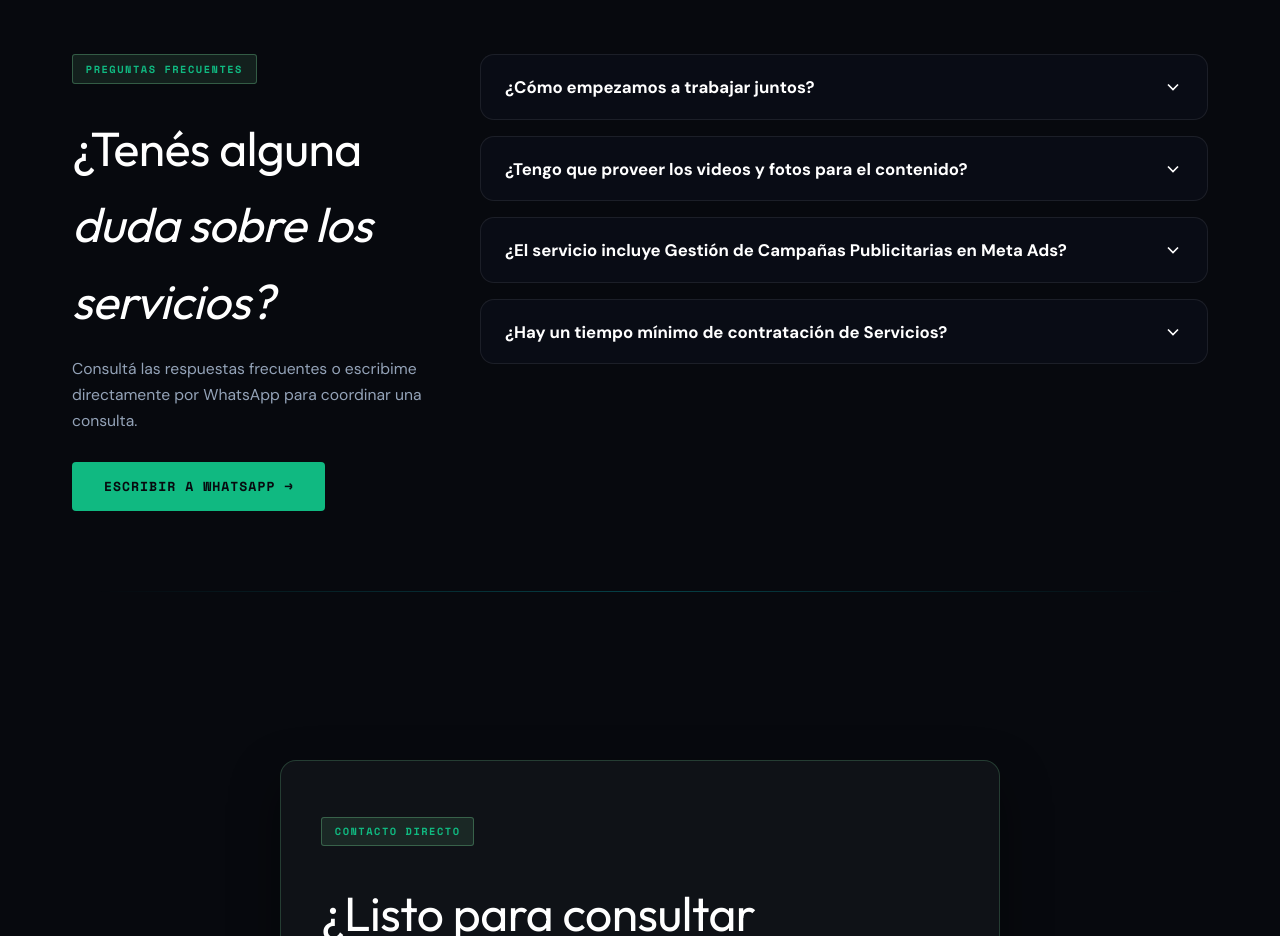
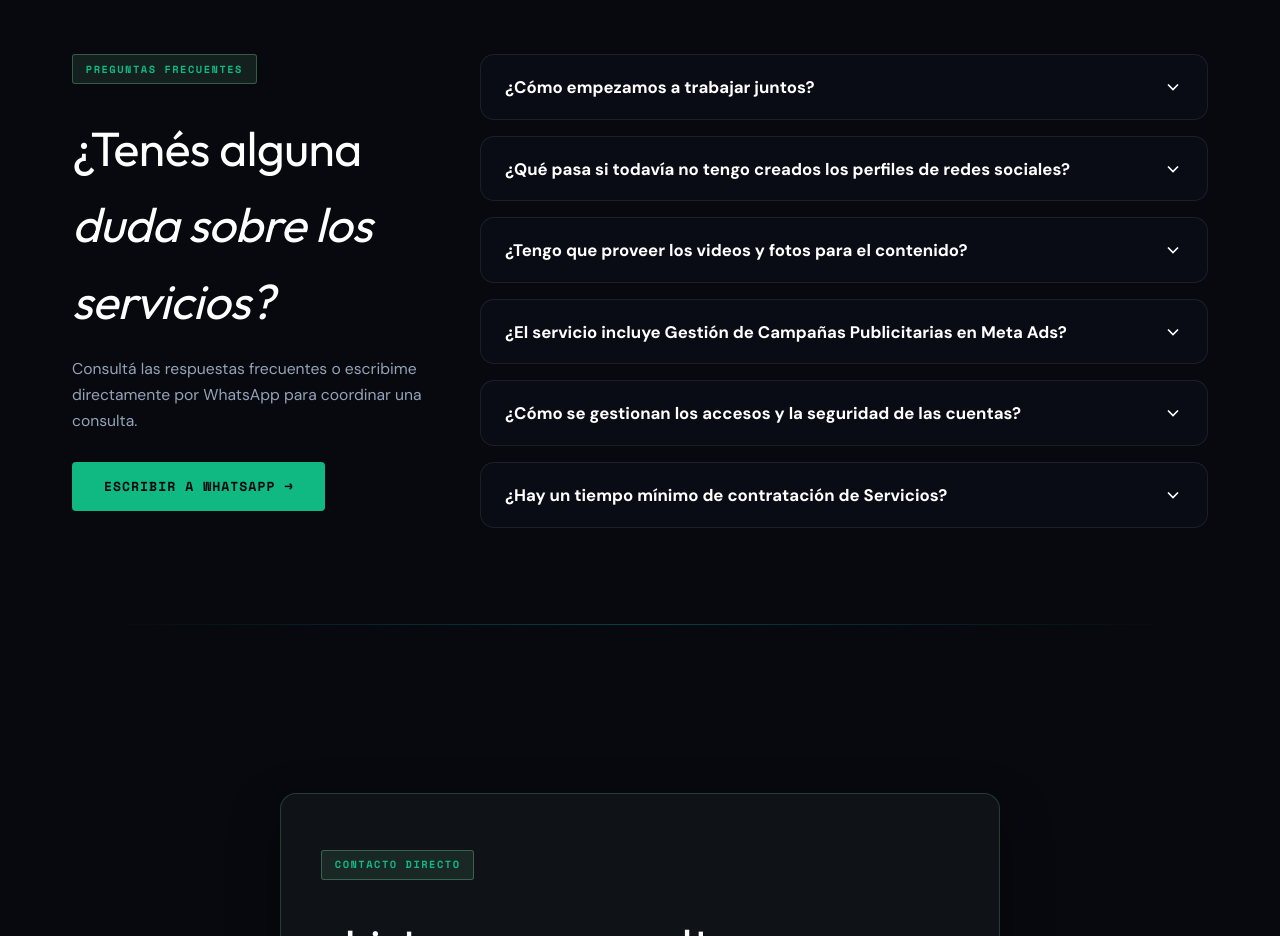
Before and after one commit to simondiaz-marketing/simon-diaz-portafolio-de-servicios, a plain HTML site: page servicios/index.html in a window 1280 px wide. Shown: the part 5320-6256 px from the top of the page. Drawn offline with nearby package versions, Linux system fonts and the light colour scheme; files whose address does not match are found by name.

Commit message:
feat: agregar nuevas preguntas frecuentes de seguridad y perfiles nuevos en FAQ

```diff
--- a/servicios/index.html
+++ b/servicios/index.html
@@ -909,7 +909,11 @@
                         Flexibilidad y Comunicación Continua
                     </h3>
                     <p style="color: var(--color-stone); font-size: 0.98rem; line-height: 1.65; margin: 0;">
-                        Creemos en un proceso dinámico y centrado en resultados. Nuestro servicio es <strong style="color: var(--color-white);">totalmente adaptable y mantiene una comunicación constante</strong> con el cliente, permitiendo ajustar los formatos, la pauta y los contenidos de forma ágil para responder a las necesidades reales de tu negocio y alcanzar los objetivos propuestos.
+                        Creemos en un proceso dinámico y centrado en resultados. Nuestro servicio es <strong
+                            style="color: var(--color-white);">totalmente adaptable y mantiene una comunicación
+                            constante</strong> con el cliente, permitiendo ajustar los formatos, la pauta y los
+                        contenidos de forma ágil para responder a las necesidades reales de tu negocio y alcanzar los
+                        objetivos propuestos.
                     </p>
                 </div>
             </div>
@@ -940,6 +944,7 @@
 
                 <div class="faq-accordion">
 
+                    <!-- FAQ 1 -->
                     <div class="faq-item">
                         <button class="faq-question">
                             <span>¿Cómo empezamos a trabajar juntos?</span>
@@ -955,6 +960,21 @@
                         </div>
                     </div>
 
+                    <!-- FAQ 2 (Nueva) -->
+                    <div class="faq-item">
+                        <button class="faq-question">
+                            <span>¿Qué pasa si todavía no tengo creados los perfiles de redes sociales?</span>
+                            <svg xmlns="http://www.w3.org/2000/svg" width="20" height="20" viewBox="0 0 24 24"
+                                fill="none" stroke="currentColor" stroke-width="2">
+                                <polyline points="6 9 12 15 18 9" />
+                            </svg>
+                        </button>
+                        <div class="faq-answer">
+                            <p>No es un inconveniente. La creación de los perfiles necesarios y su optimización inicial forman parte del servicio cuando el proyecto requiere comenzar desde cero. Se configuran y preparan las cuentas de las plataformas definidas en la estrategia, sin que esto implique contratar un servicio adicional.</p>
+                        </div>
+                    </div>
+
+                    <!-- FAQ 3 -->
                     <div class="faq-item">
                         <button class="faq-question">
                             <span>¿Tengo que proveer los videos y fotos para el contenido?</span>
@@ -972,6 +992,7 @@
                         </div>
                     </div>
 
+                    <!-- FAQ 4 -->
                     <div class="faq-item">
                         <button class="faq-question">
                             <span>¿El servicio incluye Gestión de Campañas Publicitarias en Meta Ads?</span>
@@ -990,6 +1011,21 @@
                         </div>
                     </div>
 
+                    <!-- FAQ 5 (Nueva) -->
+                    <div class="faq-item">
+                        <button class="faq-question">
+                            <span>¿Cómo se gestionan los accesos y la seguridad de las cuentas?</span>
+                            <svg xmlns="http://www.w3.org/2000/svg" width="20" height="20" viewBox="0 0 24 24"
+                                fill="none" stroke="currentColor" stroke-width="2">
+                                <polyline points="6 9 12 15 18 9" />
+                            </svg>
+                        </button>
+                        <div class="faq-answer">
+                            <p>La seguridad de las cuentas forma parte del proceso de trabajo. Se revisan y fortalecen las medidas disponibles, incluyendo autenticación en dos pasos, recuperación segura y gestión adecuada de accesos. También se recomienda el uso de gestores de contraseñas para evitar compartir credenciales directamente y reducir riesgos durante la gestión profesional de las cuentas.</p>
+                        </div>
+                    </div>
+
+                    <!-- FAQ 6 -->
                     <div class="faq-item">
                         <button class="faq-question">
                             <span>¿Hay un tiempo mínimo de contratación de Servicios?</span>
```
